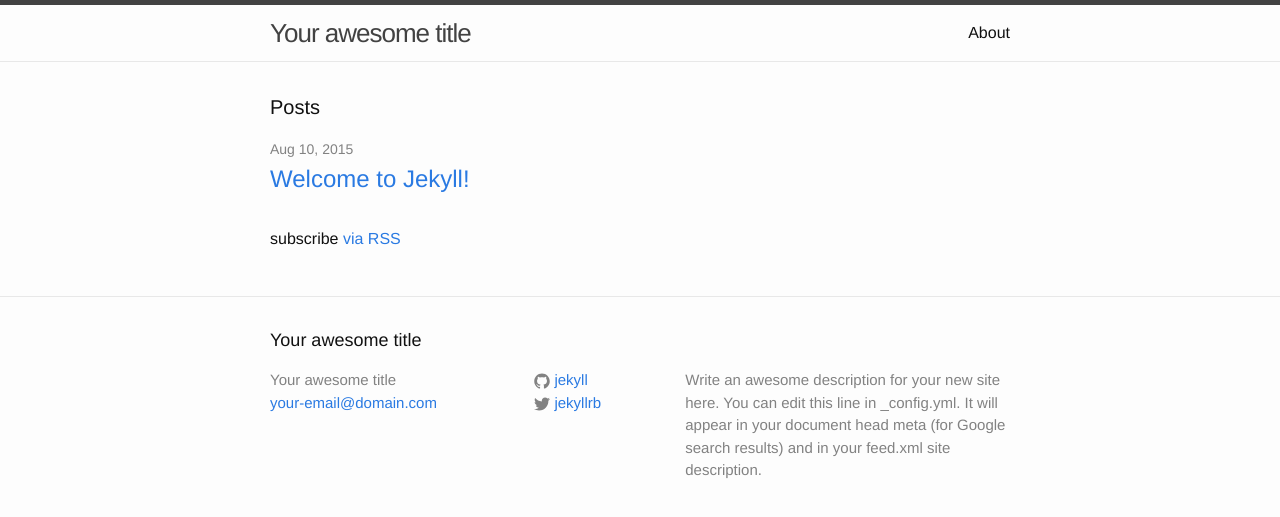
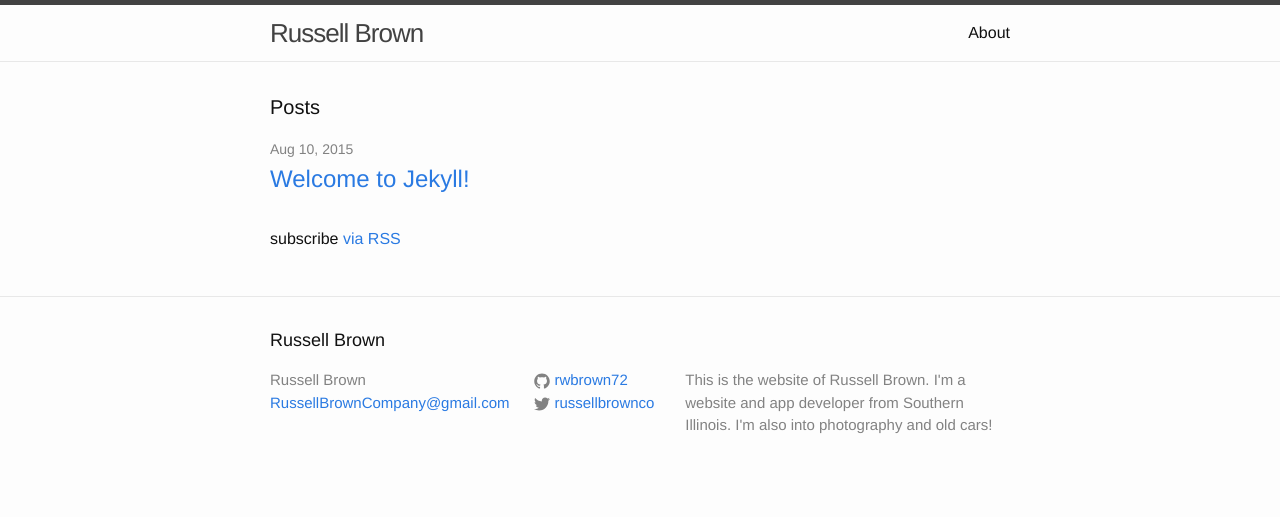
Before and after one commit to rwbrown72/rwbrown72.github.io, a Jekyll site: the page built from index.html, in a window 1280 px wide. Shown: the top 517 px of the page. Built offline with Jekyll 4.4.1, drawn with Linux system fonts in a browser that asks for light colours.

Commit message:
added site config yml

```diff
--- a/_config.yml
+++ b/_config.yml
@@ -1,14 +1,13 @@
 # Site settings
-title: Your awesome title
-email: your-email@domain.com
+title: Russell Brown
+email: RussellBrownCompany@gmail.com
 description: > # this means to ignore newlines until "baseurl:"
-  Write an awesome description for your new site here. You can edit this
-  line in _config.yml. It will appear in your document head meta (for
-  Google search results) and in your feed.xml site description.
+  This is the website of Russell Brown. I'm a website and app developer
+  from Southern Illinois. I'm also into photography and old cars!
 baseurl: "" # the subpath of your site, e.g. /blog/
-url: "http://yourdomain.com" # the base hostname & protocol for your site
-twitter_username: jekyllrb
-github_username:  jekyll
+url: "http://rwbrown72.github.io" # the base hostname & protocol for your site
+twitter_username: russellbrownco
+github_username:  rwbrown72
 
 # Build settings
 markdown: kramdown
```
